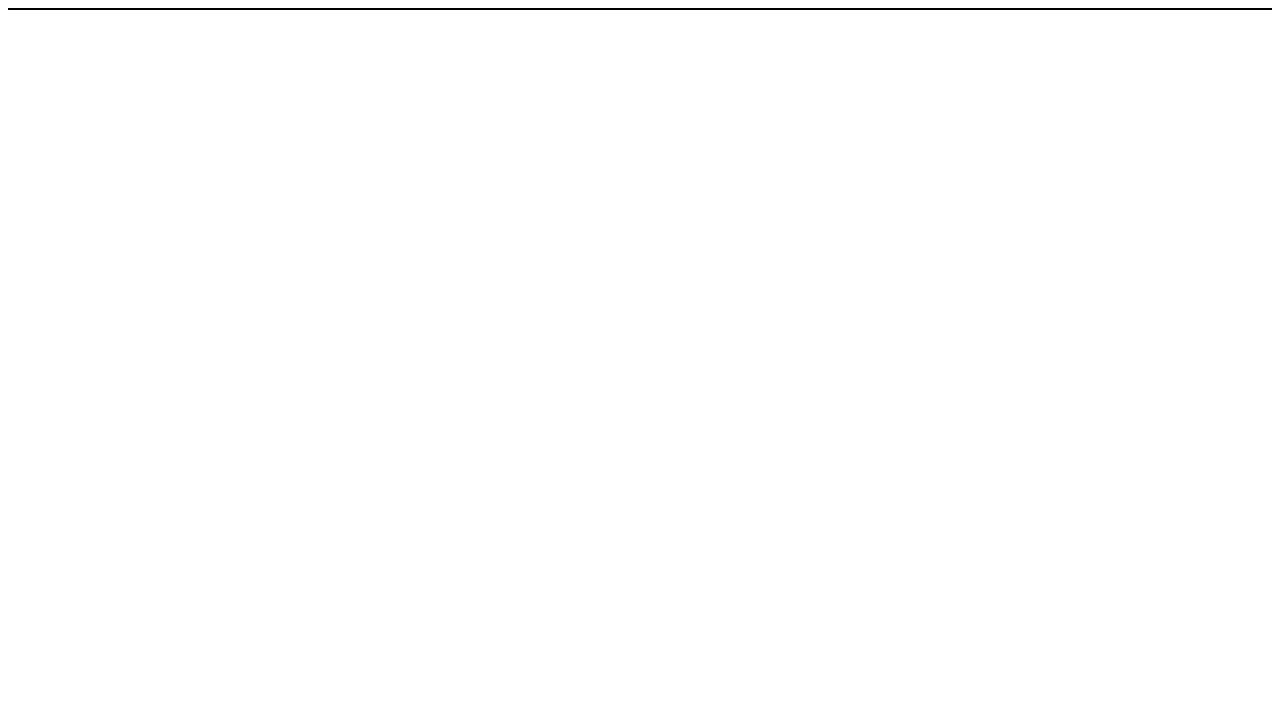
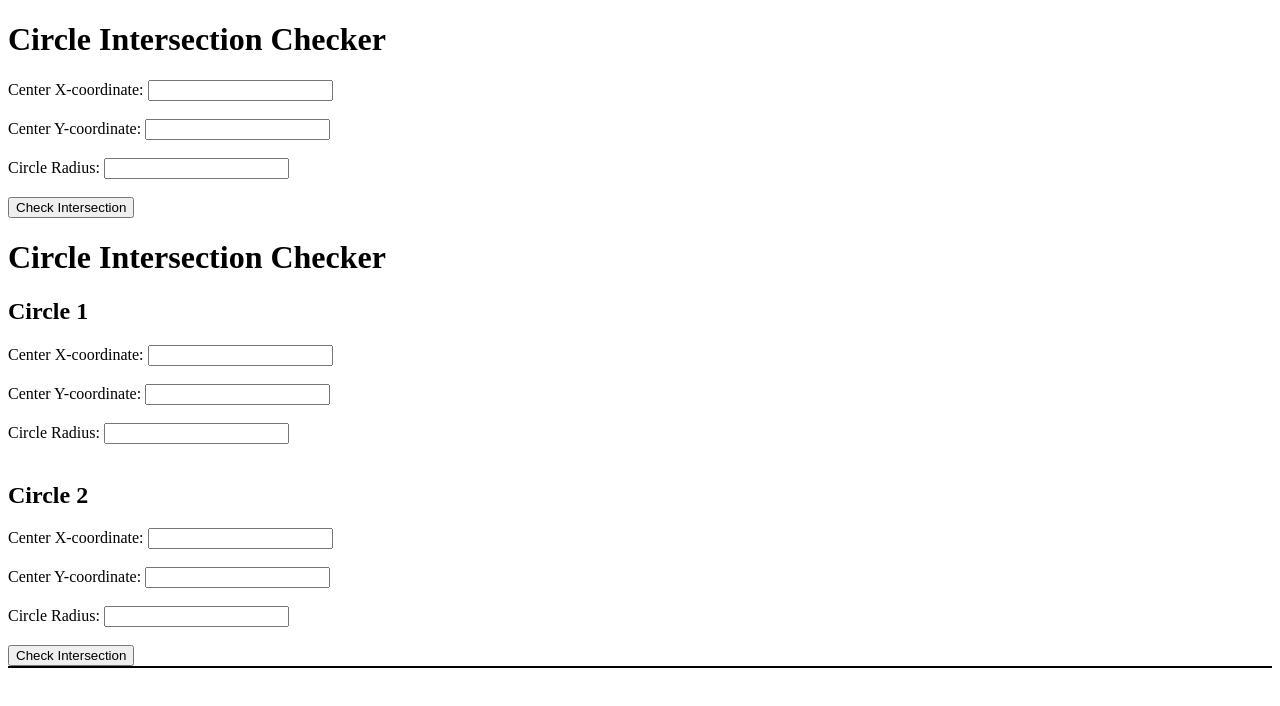
Before and after one commit to hydramin/JS-COORIDINATE-PLANE, a website: page index.html in a window 1280 px wide. Drawn offline with Linux system fonts and the light colour scheme.

Commit message:
1 file modified

```diff
--- a/index.html
+++ b/index.html
@@ -1 +1,74 @@
-<div class="div" id="parent" style="border: 1px solid"></div>
+<!DOCTYPE html>
+<html>
+<head>
+	<title>Circle Intersection Checker</title>
+</head>
+<body>
+	<h1>Circle Intersection Checker</h1>
+	<form>
+		<label for="x">Center X-coordinate:</label>
+		<input type="number" id="x" name="x" required><br><br>
+		<label for="y">Center Y-coordinate:</label>
+		<input type="number" id="y" name="y" required><br><br>
+		<label for="radius">Circle Radius:</label>
+		<input type="number" id="radius" name="radius" required><br><br>
+		<input type="submit" value="Check Intersection">
+	</form>
+
+</body>
+</html>
+
+<!DOCTYPE html>
+<html>
+<head>
+	<title>Circle Intersection Checker</title>
+</head>
+<body>
+	<h1>Circle Intersection Checker</h1>
+	<form id="circle-form">
+		<h2>Circle 1</h2>
+		<label for="x1">Center X-coordinate:</label>
+		<input type="number" id="x1" name="x1" required><br><br>
+		<label for="y1">Center Y-coordinate:</label>
+		<input type="number" id="y1" name="y1" required><br><br>
+		<label for="radius1">Circle Radius:</label>
+		<input type="number" id="radius1" name="radius1" required><br><br>
+
+		<h2>Circle 2</h2>
+		<label for="x2">Center X-coordinate:</label>
+		<input type="number" id="x2" name="x2" required><br><br>
+		<label for="y2">Center Y-coordinate:</label>
+		<input type="number" id="y2" name="y2" required><br><br>
+		<label for="radius2">Circle Radius:</label>
+		<input type="number" id="radius2" name="radius2" required><br><br>
+
+		<button type="submit" id="check-intersection">Check Intersection</button>
+	</form>
+  <div class="div" id="parent" style="border: 1px solid"></div>
+
+	<script>
+		var form = document.getElementById('circle-form');
+		var checkIntersectionBtn = document.getElementById('check-intersection');
+
+		checkIntersectionBtn.addEventListener('click', function(event) {
+			event.preventDefault(); // prevent the form submission from refreshing the page
+
+			// Get input values for circle 1
+			var x1 = document.getElementById("x1").value;
+			var y1 = document.getElementById("y1").value;
+			var radius1 = document.getElementById("radius1").value;
+
+			// Get input values for circle 2
+			var x2 = document.getElementById("x2").value;
+			var y2 = document.getElementById("y2").value;
+			var radius2 = document.getElementById("radius2").value;
+
+			// Check for intersection between the circles
+			// ...
+
+			// Display the result
+			// ...
+		});
+	</script>
+</body>
+</html>
```
